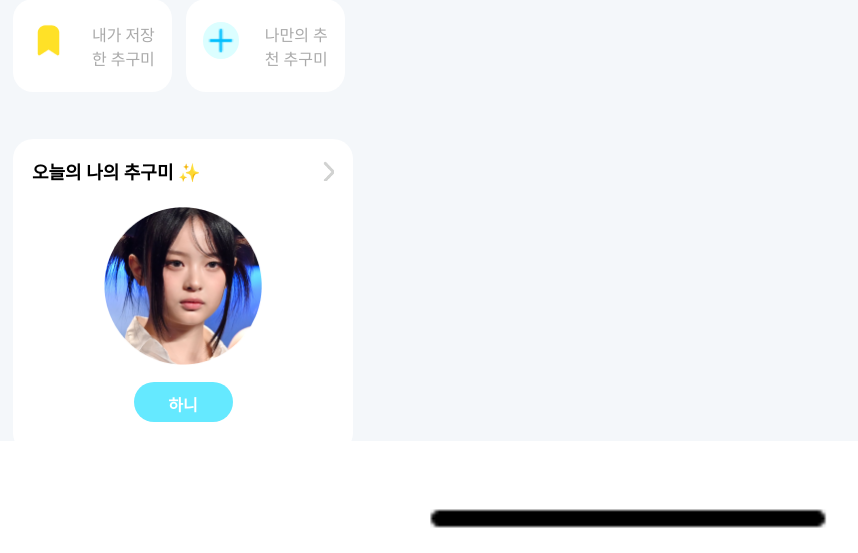
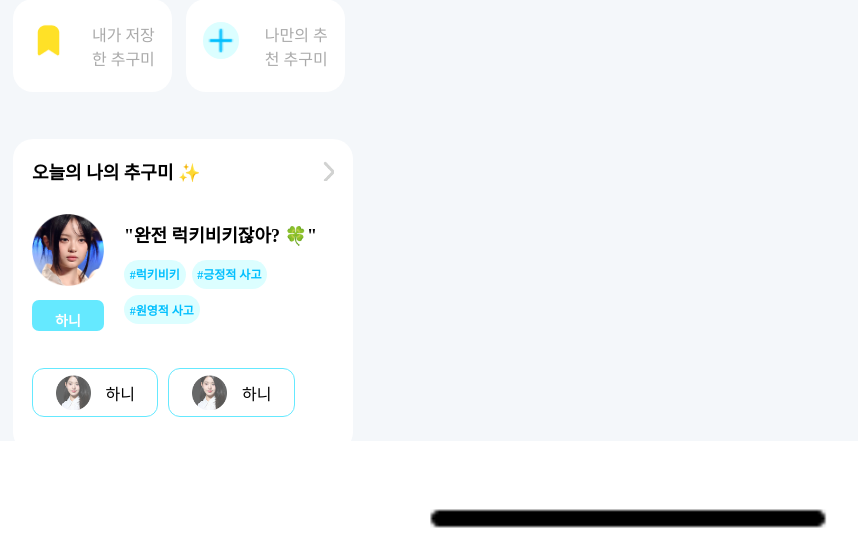
Before and after one commit to Anchaeyeon/ChoiceGoodME-Fronted, a PHP site: page /mypage.html in a window 1280 px wide. Shown: the part 247-800 px from the top of the page, without its empty margins (12-870 px from the left). Run offline with PHP 8.4, Linux system fonts and the light colour scheme; some web fonts are replaced.

Commit message:
[fix] : mypage total finish

```diff
--- a/css/mypage.css
+++ b/css/mypage.css
@@ -37,8 +37,9 @@ header {
 
 header > .info-container {
     display: flex;
+    column-gap: 22px;
+    flex-direction: row;
     align-items: center;
-    column-gap: 22px;
 }
 
 header > .info-container > .img-background {
@@ -142,7 +143,7 @@ main > .choice-container > .select-container > .btn-background {
 
 main > .today-pursue-container {
     width: 340px;
-    height: 314.12px;
+    height: 312.52px;
     border-radius: 20px;
     background-color: #fff;
     padding: 19px 19px 30px;
@@ -171,22 +172,98 @@ main > .today-pursue-container > .title-container > p {
     font-weight: 600;
 }
 
-main > .today-pursue-container > img {
-    margin-top: 23px;
-    width: 158.203px;
-    height: 158.203px;
+.pursue-person-container {
+    display: flex;
+    align-items: center;
+    column-gap: 20px;
+    width: 100%;
+    margin-top: 30px;
 }
 
-main > .today-pursue-container > .name-item {
-    margin-top: 16.5px;
-    width: 99px;
-    height: 40px;
+.person-container > img {
+    width: 72px;
+    height: 72px;
+}
+
+.pursue-person-container > .person-container > .name-item {
+    width: 72px;
+    height: 31px;
     padding: 10px;
-    border-radius: 40px;
     background-color: #65E9FF;
+    border-radius: 7px;
+    font-size: 14px;
+    font-style: normal;
+    font-weight: 700;
     color: #fff;
     text-align: center;
-    font-size: 16px;
+    margin-top: 10px;
+}
+
+.infos-container {
+    display: flex;
+    flex-direction: column;
+    justify-content: space-around;
+    height: 100%;
+}
+
+.pursue-person-container > .infos-container > p{
+    font-size: 18px;
     font-style: normal;
-    font-weight: 700;
+    font-weight: 600;
 }
+
+.tag-container {
+    display: flex;
+    flex-wrap: wrap;
+    column-gap: 6px;
+    row-gap: 6px;
+}
+
+.tag-container > .tag {
+    width: fit-content;
+    display: flex;
+    column-gap: 6px;
+    background-color: #DCFEFF;
+    padding: 5.693px;
+    border-radius: 33.588px;
+    font-size: 12px;
+    font-style: normal;
+    font-weight: 600;
+    color: #02BFFE;
+}
+
+.close-container {
+    margin-top: 37px;
+    display: flex;
+    column-gap: 10px;
+    overflow-x: auto;
+    overflow-y: hidden;
+    width: 100%; /* 너비를 고정하지 않고 부모 요소에 맞추기 */
+    white-space: nowrap; /* 줄바꿈 방지 */
+}
+
+.close-content {
+    display: inline-flex; /* inline-flex를 사용해 가로 스크롤 지원 */
+    background-color: #fff;
+    padding: 6px 22.5px;
+    border-radius: 12px;
+    align-items: center;
+    column-gap: 15px;
+    border: 1px solid #65E9FF;
+}
+
+.close-content > img {
+    width: 35px;
+    height: 35px;
+    opacity: 0.68;
+}
+
+.btn-background {
+    width: 36.311px;
+    height: 36.311px;
+    border-radius: 50%;
+    background-color: #DCFEFF;
+    display: flex;
+    justify-content: center;
+    align-items: center;
+}
--- a/mypage.html
+++ b/mypage.html
@@ -72,11 +72,36 @@
                 <p>오늘의 나의 추구미 ✨</p>
                 <img src="image/VectorInversion.png" alt="">
             </div>
-            <img src="image/pursueCharacter.png" alt="">
-            <div class="name-item">
-                하니
+            <div class="pursue-person-container">
+                <div class="person-container">
+                    <img src="image/pursueCharacter.png" alt="">
+                    <div class="name-item">
+                    하니
+                    </div>
+                </div>
+                <div class="infos-container">
+                    <p>"완전 럭키비키잖아? 🍀"</p>
+                    <div class="tag-container">
+                        <div class="tag">#럭키비키</div>
+                        <div class="tag">#긍정적 사고</div>
+                        <div class="tag">#원영적 사고</div>
+                    </div>
+                </div>
+            </div>
+
+            <div class="close-container">
+                <div class="close-content">
+                    <img src="image/장원영.png" alt="">
+                    <p>하니</p>
+                </div>
+                <div class="close-content">
+                    <img src="image/장원영.png" alt="">
+                    <p>하니</p>
+                </div>
             </div>
         </div>
+
+
     </main>
     <img src="image/Mini.png" alt="" id="bot">
 </body>
```
